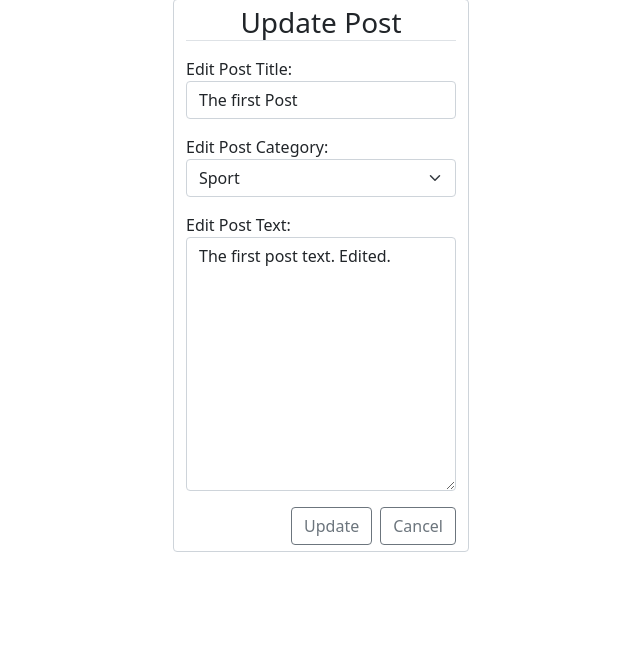
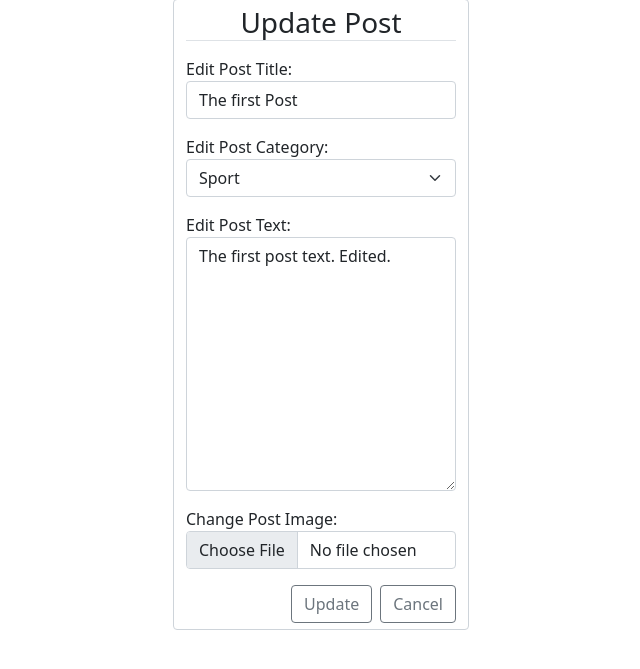
Before and after one commit to Dmytro-Sk/website_blog, a Django app: page /blog/post/1/update/ in a window 1280 px wide. Shown: the part 81-750 px from the top of the page, without its empty margins (319-959 px from the left). Run offline with Django 3.2, Linux system fonts and the light colour scheme; a user stored in the database is signed in; data comes from the database, SQL or seed files in the repository; both versions use the stored data as it was after the commit; some libraries are stand-ins or nearby versions.

Commit message:
Add image to post

```diff
--- a/apps/blog/forms.py
+++ b/apps/blog/forms.py
@@ -18,16 +18,18 @@ class CategoryForm(forms.ModelForm):
 class PostForm(forms.ModelForm):
     class Meta:
         model = Post
-        fields = ['title', 'category', 'body']
+        fields = ['title', 'category', 'body', 'post_image']
         labels = {
             'title': 'Post Title*',
             'category': 'Choose Category*',
             'body': 'Post Text*',
+            'post_image': 'Add image',
         }
         widgets = {
             'title': forms.TextInput(attrs={'class': 'form-control'}),
             'category': forms.Select(attrs={'class': 'form-select'}),
-            'body': forms.Textarea(attrs={'class': 'form-control', 'placeholder': 'Enter text here'})
+            'body': forms.Textarea(attrs={'class': 'form-control', 'placeholder': 'Enter text here'}),
+            'post_image': forms.ClearableFileInput(attrs={'class': 'form-control'}),
         }
 
 
@@ -36,4 +38,5 @@ class EditPostForm(PostForm):
         'title': 'Edit Post Title',
         'category': 'Edit Post Category',
         'body': 'Edit Post Text',
+        'post_image': 'Change Post Image',
     }
--- a/apps/blog/models.py
+++ b/apps/blog/models.py
@@ -3,6 +3,7 @@ from django.contrib.auth.models import User
 from django.urls import reverse
 from django.utils import timezone
 from ckeditor.fields import RichTextField
+from PIL import Image
 
 
 class Category(models.Model):
@@ -18,6 +19,7 @@ class Category(models.Model):
 
 class Post(models.Model):
     title = models.CharField(max_length=255)
+    post_image = models.ImageField(blank=True, null=True, upload_to='images/')
     author = models.ForeignKey(User, on_delete=models.CASCADE)
     body = RichTextField(blank=True, null=True)
     # body = models.TextField()
@@ -40,3 +42,13 @@ class Post(models.Model):
 
     def sum_dislikes(self):
         return self.dislikes.count()
+
+    def save(self):
+        super().save()
+
+        img = Image.open(self.post_image.path)
+
+        if img.height > 300 or img.width > 300:
+            output_size = (300, 300)
+            img.thumbnail(output_size)
+            img.save(self.post_image.path)
--- a/apps/blog/templates/blog/add_post.html
+++ b/apps/blog/templates/blog/add_post.html
@@ -7,7 +7,7 @@
     <div class="container-fluid mt-4">
         <div class="row justify-content-center">
             <div class="col-sm-3">
-                <form method="POST" class="form-control">
+                <form method="POST" class="form-control" enctype="multipart/form-data">
                     {% csrf_token %}
                     {{ form.media }}
                     {{ form.as_p }}
--- a/apps/blog/templates/blog/update_post.html
+++ b/apps/blog/templates/blog/update_post.html
@@ -7,7 +7,7 @@
     <div class="container-fluid mt-4">
         <div class="row justify-content-center">
             <div class="col-sm-3">
-                <form method="POST" class="form-control">
+                <form method="POST" class="form-control" enctype="multipart/form-data">
                     <h3 class="text-center border-bottom mb-3">Update Post</h3>
                     {% csrf_token %}
                     {{ form.media }}
--- a/requirements.txt
+++ b/requirements.txt
@@ -4,5 +4,6 @@ django-ckeditor==6.1.0
 django-crispy-forms==1.11.2
 django-js-asset==1.2.2
 fontawesome-free==5.15.3
+Pillow==8.2.0
 pytz==2021.1
 sqlparse==0.4.1
--- a/website_blog/settings.py
+++ b/website_blog/settings.py
@@ -11,6 +11,7 @@ https://docs.djangoproject.com/en/3.2/ref/settings/
 """
 
 from pathlib import Path
+import os
 
 # Build paths inside the project like this: BASE_DIR / 'subdir'.
 BASE_DIR = Path(__file__).resolve().parent.parent
@@ -126,6 +127,9 @@ USE_TZ = True
 
 STATIC_URL = '/static/'
 
+MEDIA_URL = '/media/'
+MEDIA_ROOT = os.path.join(BASE_DIR, 'media')
+
 # Default primary key field type
 # https://docs.djangoproject.com/en/3.2/ref/settings/#default-auto-field
 
--- a/website_blog/urls.py
+++ b/website_blog/urls.py
@@ -15,6 +15,8 @@ Including another URLconf
 """
 from django.contrib import admin
 from django.urls import path, include
+from django.conf import settings
+from django.conf.urls.static import static
 
 urlpatterns = [
     path('admin/', admin.site.urls),
@@ -22,3 +24,6 @@ urlpatterns = [
     path('users/', include('apps.users.urls')),
     path('blog/', include('apps.blog.urls')),
 ]
+
+if settings.DEBUG:
+    urlpatterns += static(settings.MEDIA_URL, document_root=settings.MEDIA_ROOT)
```
Also changed, not shown: apps/blog/templates/blog/main_page.html (+6 -1 lines), apps/blog/templates/blog/post_details.html (+8 -1 lines), apps/blog/migrations/0007_post_post_image.py (added), db.sqlite3.
